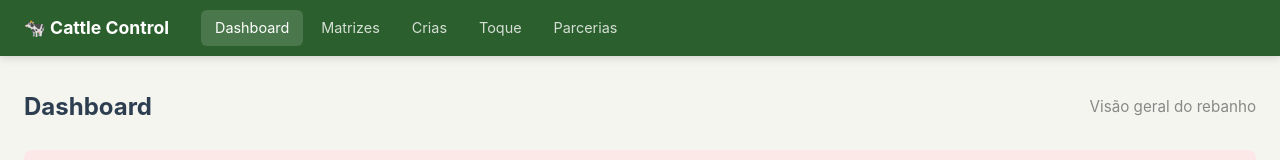
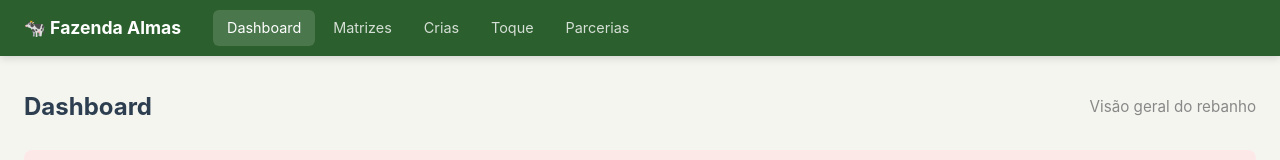
Before and after one commit to fllemos2/ControlRep, a Vue app in the folder frontend/: page / in a window 1280 px wide. Shown: the top 160 px of the page. Built offline with nearby package versions, Linux system fonts and the light colour scheme; no server answers; the HTML template or start-up script is replaced by a standard one.

Commit message:
Renomeia app para Fazenda Almas na navbar

```diff
--- a/frontend/src/App.vue
+++ b/frontend/src/App.vue
@@ -36,7 +36,7 @@
 <template>
   <div id="app">
     <nav class="navbar">
-      <div class="nav-brand">🐄 Cattle Control</div>
+      <div class="nav-brand">🐄 Fazenda Almas</div>
       <div class="nav-links">
         <RouterLink to="/">Dashboard</RouterLink>
         <RouterLink to="/matrizes">Matrizes</RouterLink>
```
